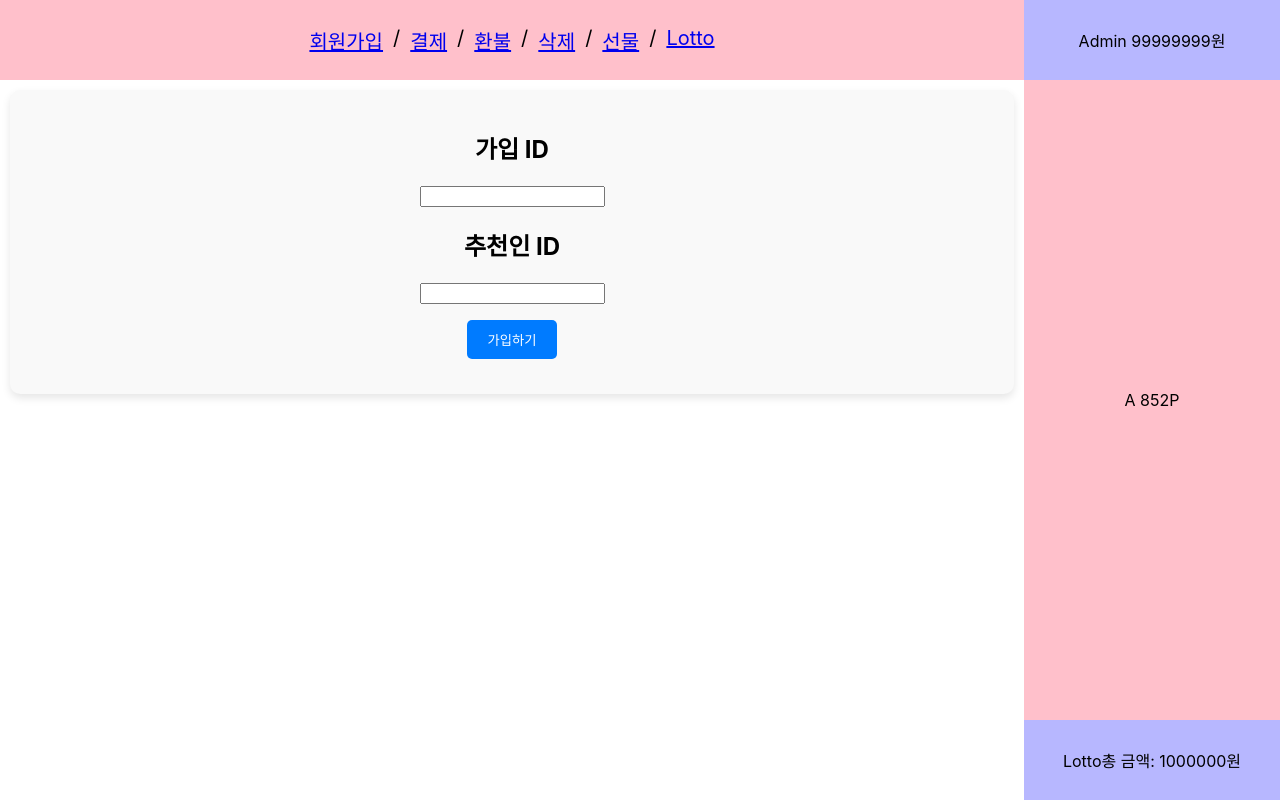
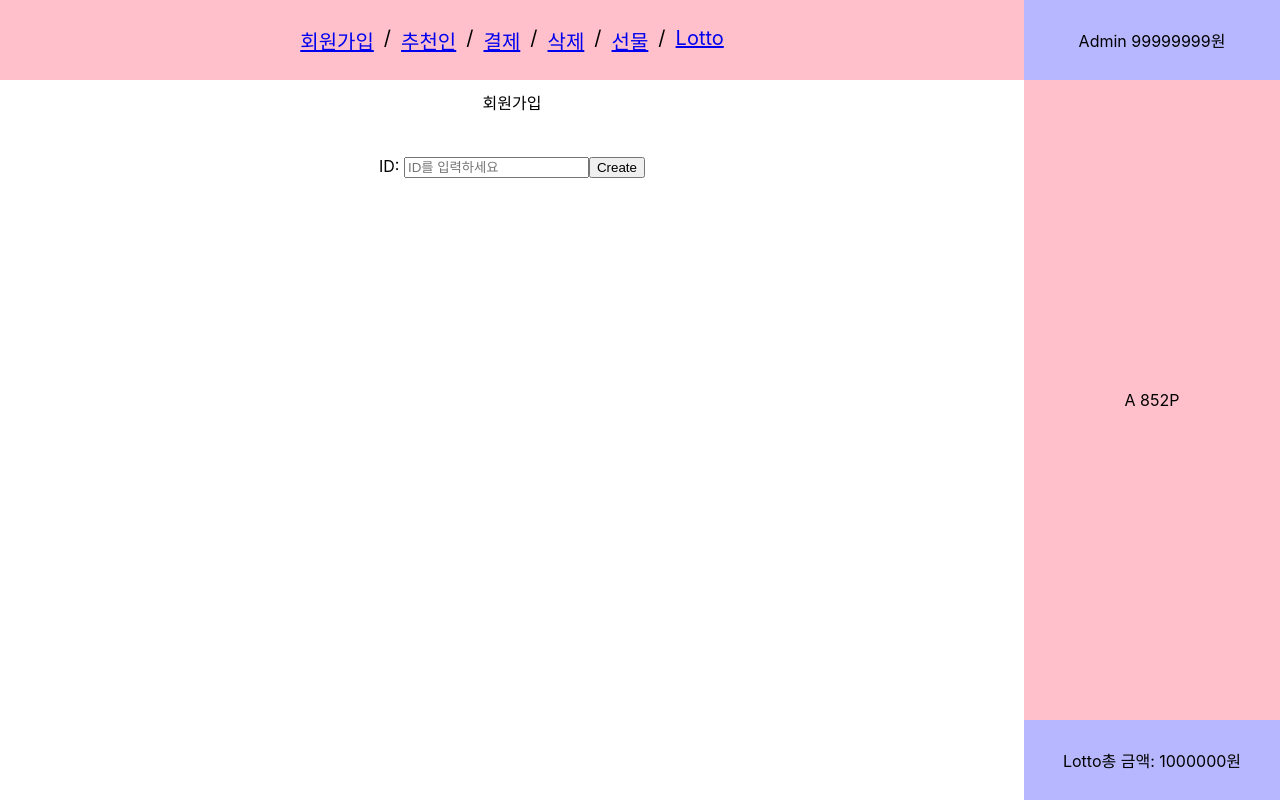
Before and after one commit to ParkJaehwi/reward5-api-server, a React (Create React App) app: page / in a window 1280 px wide. Built offline with nearby package versions, Linux system fonts and the light colour scheme.

Commit message:
api생성

```diff
--- a/package.json
+++ b/package.json
@@ -6,6 +6,8 @@
     "@testing-library/jest-dom": "^5.17.0",
     "@testing-library/react": "^13.4.0",
     "@testing-library/user-event": "^13.5.0",
+    "express": "^4.19.2",
+    "fabric-network": "^2.2.20",
     "react": "^18.3.1",
     "react-dom": "^18.3.1",
     "react-router-dom": "^6.23.1",
--- a/src/App.css
+++ b/src/App.css
@@ -102,7 +102,6 @@ body,
   margin: 0 10px; /* 항목 간의 간격 조절 */
 }
 
-
 .content {
   flex: 1;
   padding: 10px;
@@ -143,5 +142,3 @@ body,
 .submit-button:hover {
   background-color: #0056b3;
 }
-
-white-space: pre-line;
--- a/src/App.js
+++ b/src/App.js
@@ -22,19 +22,24 @@ function App() {
           <ul>
             <li>
               <Link to="/">회원가입</Link>
-            </li>/
+            </li>
+            /
+            <li>
+              <Link to="/recommender">추천인</Link>
+            </li>
+            /
             <li>
               <Link to="/payment">결제</Link>
-            </li>/
-            <li>
-              <Link to="/refund">환불</Link>
-            </li>/
+            </li>
+            /
             <li>
               <Link to="/delete">삭제</Link>
-            </li>/
+            </li>
+            /
             <li>
               <Link to="/gift">선물</Link>
-            </li>/
+            </li>
+            /
             <li>
               <Link to="/lotto">Lotto</Link>
             </li>
--- a/src/components/Init.js
+++ b/src/components/Init.js
@@ -1,22 +1,34 @@
-import React, { useState } from 'react';
-import '../App.css';
+import React, { useState } from "react";
+import { initAB } from "../services/api";
 
 const Init = () => {
-  const [ID, setID] = useState('');
-  const [recommend, setRecommend] = useState('');
+  const [a, setA] = useState("");
+  const [message, setMessage] = useState("");
+
+  const handleInit = async () => {
+    try {
+      const response = await initAB({ a });
+      setMessage(response.data === "" ? `${a}님의 회원가입 성공!` : "중복된 ID입니다");
+      console.log(response.data);
+    } catch (error) {
+      setMessage("에러 발생");
+    }
+  };
 
   return (
-    <div className="init-container">
-      <form onSubmit={''} className="init-form">
-        <div className="form-group">
-          <h2>가입 ID</h2>
-          <input type="text" id="ID" required/>
-          <h2>추천인 ID</h2>
-            <input type="text" id="ID" required/>
-            <p></p>
-          <button type="submit" className="submit-button">가입하기</button>
-        </div>
-      </form>
+    <div className="form-group">
+      <label>회원가입</label>
+      <h5 style={{ color: "green", marginBottom: "2%" }}>{message}</h5>
+      <br />
+      ID:{" "}
+      <input
+        className="form-control"
+        type="text"
+        placeholder="ID를 입력하세요"
+        value={a}
+        onChange={(e) => setA(e.target.value)}
+      />
+      <input type="submit" value="Create" className="btn btn-primary" onClick={handleInit} />
     </div>
   );
 };
--- /dev/null
+++ b/src/services/api.js
@@ -0,0 +1,15 @@
+// src/services/api.js
+import axios from "axios";
+
+const api = axios.create({
+  baseURL: "http://192.168.56.102:8001", // 서버 주소 설정
+});
+
+export const initAB = (data) => api.get(`/init?a=${data.a}`);
+export const recommenderAB = (args) => api.get(`/recommender?me=${args.me}&recommender=${args.recommender}`);
+export const deleteAB = (name) => api.get(`/delete?name=${name}`);
+export const giftAB = (args) => api.get(`/gift?sender=${args.a}&receiver=${args.b}&amount=${args.amount}`);
+export const paymentAB = (args) => api.get(`/payment?user=${args.user}&amount=${args.pay}&pointsToUse=${args.point}`);
+export const lottoAB = (user) => api.get(`/lotto?user=${user}`);
+export const drawLotto = () => api.get("/drawLotto");
+export const queryAll = () => api.get("/queryAll");
```
Also changed, not shown: public/index.html (+1 -26 lines), 1 other file (tests, documents, lock files or other folders).
